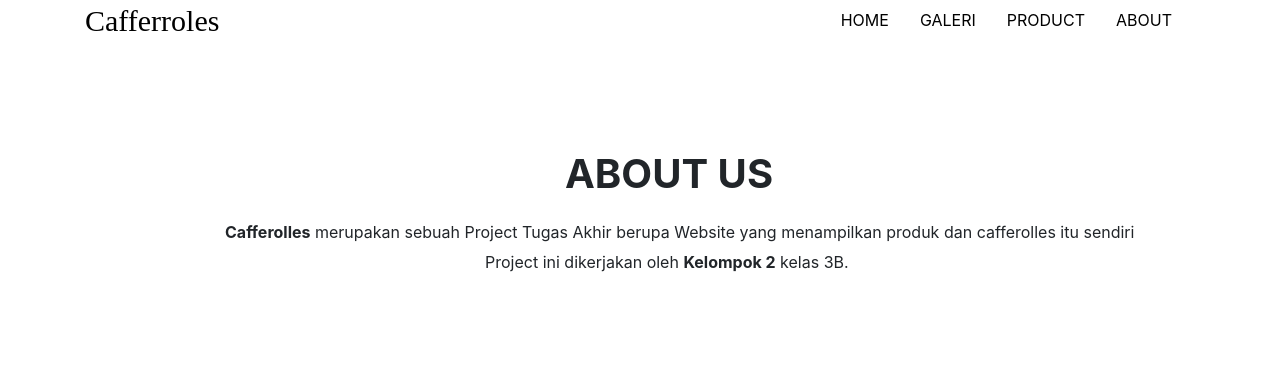
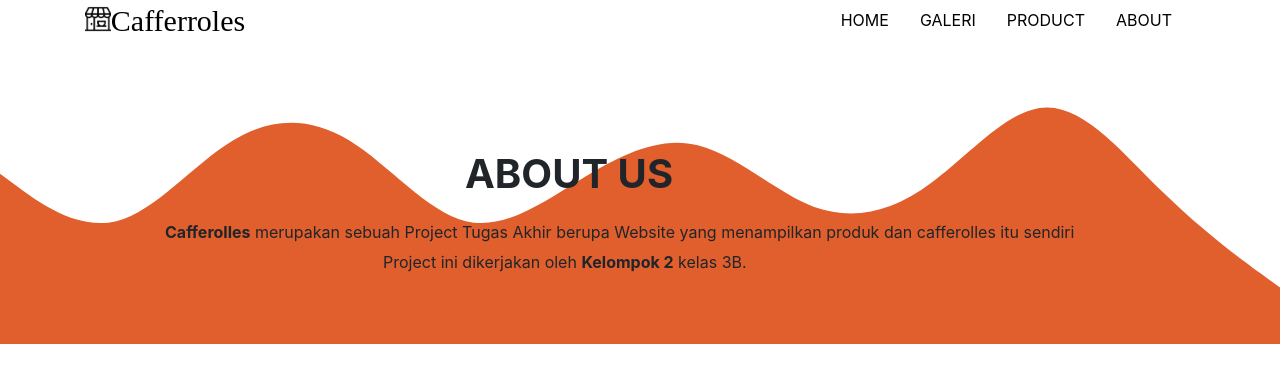
Before and after one commit to Bendfields/cafferolles.io, a PHP site: page /about.php in a window 1280 px wide. Shown: the top 383 px of the page. Run offline with PHP 8.4, Linux system fonts and the light colour scheme; some libraries are stand-ins or nearby versions.

Commit message:
add svg pada about php

```diff
--- a/about.php
+++ b/about.php
@@ -45,7 +45,7 @@
     <!-- navabar -->
     <nav class="navbar navbar-expand-lg navbar-light">
         <div class="container">
-            <a class="navbar-brand" href="/caffeshop/">Cafferroles</a>
+            <a class="navbar-brand" href="/caffeshop/"><img src="../caffeshop/ficture/logo/coffee.png" alt="Logo">Cafferroles</a>
             <button class="navbar-toggler" type="button" data-toggle="collapse" data-target="#navbarNavAltMarkup" aria-controls="navbarNavAltMarkup" aria-expanded="false" aria-label="Toggle navigation">
                 <span class="navbar-toggler-icon"></span>
             </button>
@@ -66,6 +66,9 @@
         <p><span> Cafferolles</span> merupakan sebuah Project Tugas Akhir berupa Website yang menampilkan produk dan cafferolles itu sendiri</p>
         <p class="p2"> Project ini dikerjakan oleh <span> Kelompok 2</span> kelas 3B. </p>
     </div>
+    <svg xmlns="http://www.w3.org/2000/svg" viewBox="0 0 1440 320">
+        <path fill="#e05f2d" fill-opacity="1" d="M0,128L21.8,144C43.6,160,87,192,131,181.3C174.5,171,218,117,262,90.7C305.5,64,349,64,393,90.7C436.4,117,480,171,524,181.3C567.3,192,611,160,655,133.3C698.2,107,742,85,785,96C829.1,107,873,149,916,165.3C960,181,1004,171,1047,138.7C1090.9,107,1135,53,1178,53.3C1221.8,53,1265,107,1309,149.3C1352.7,192,1396,224,1418,240L1440,256L1440,320L1418.2,320C1396.4,320,1353,320,1309,320C1265.5,320,1222,320,1178,320C1134.5,320,1091,320,1047,320C1003.6,320,960,320,916,320C872.7,320,829,320,785,320C741.8,320,698,320,655,320C610.9,320,567,320,524,320C480,320,436,320,393,320C349.1,320,305,320,262,320C218.2,320,175,320,131,320C87.3,320,44,320,22,320L0,320Z"></path>
+    </svg>
 </body>
 
 </html>
--- a/component/css/style.css
+++ b/component/css/style.css
@@ -21,20 +21,20 @@
     font-weight: bold;
     text-transform: uppercase;
     top: 60px;
-    transform: translate(480px, 90px);
+    transform: translate(380px, 90px);
 }
 
 .about p {
     position: absolute;
     top: 60px;
-    transform: translate(140px, 160px);
+    transform: translate(80px, 160px);
 
 }
 
 .about .p2 {
     position: absolute;
     top: 60px;
-    transform: translate(400px, 190px);
+    transform: translate(298px, 190px);
 
 }
 
@@ -68,6 +68,10 @@
     font-size: 30px;
 }
 
+.costumer {
+    position: relative;
+}
+
 .costumer img {
     width: 29%;
     padding: 10px 9px 10px;
@@ -98,13 +102,13 @@
     font-weight: bold;
     text-transform: uppercase;
     top: 60px;
-    transform: translate(480px, 90px);
+    transform: translate(380px, 90px);
 }
 
 .buku-menus p {
     position: absolute;
     top: 60px;
-    transform: translate(330px, 160px);
+    transform: translate(230px, 160px);
 
 }
 
@@ -424,32 +428,12 @@ li {
     font-size: 30px;
 }
 
-
-/* jumbotron */
-/* .jumbotron {
-    background-image: url('/ficture/newback/gritt-zheng-77M4EfAOn-w-unsplash.jpg');
-    background-size: cover;
-    height: 545px;
-    text-align: center;
-    position: relative;
-
-
+.navbar-brand img {
+    max-width: 50px;
+    width: 14%;
+    margin-top: -10px;
 }
 
-.jumbotron .container {
-    z-index: 1;
-    position: relative;
-}
-
-.jumbotron::after {
-    content: '';
-    display: block;
-    width: 100%;
-    height: 0%;
-    background-image: linear-gradient(to top, rgba(0, 0, 0, 1), rgba(0, 0, 0, 0));
-    position: absolute;
-    bottom: o;
-} */
 
 /* panel-info */
 .panel-info {
@@ -620,29 +604,14 @@ li {
 
 
 /* utilty */
-.fa-shopping-cart {
-    font-size: 20px;
-    color: black;
-}
+
 
 .tombol {
     text-transform: uppercase;
     border-radius: 40px;
 }
 
-.jumbotron .display-4 {
-    color: white;
-    margin-top: 140px;
-    font-size: 30px;
-    font-weight: 100;
-    text-shadow: 1px 1px 1px rgb(0, 0, 0, 0, 8);
-    margin-bottom: 6px;
 
-}
-
-.jumbotron .display-4 span {
-    font-weight: 500;
-}
 
 /* button info */
 .botton {
@@ -843,6 +812,7 @@ svg {
     .slide {
         position: relative;
         margin-top: -5px;
+        z-index: 1;
         /* height: 80px;
         width: 100% */
     }
--- a/product1.php
+++ b/product1.php
@@ -45,7 +45,7 @@
     <!-- navabar  -->
     <nav class="navbar navbar-expand-lg navbar-light">
         <div class="container">
-            <a class="navbar-brand" href="/caffeshop/"><img src="../caffeshop/ficture/logo/coffee.png" alt=""> CaffeRolles</a>
+            <a class="navbar-brand" href="/caffeshop/"><img src="../caffeshop/ficture/logo/coffee.png" alt="logo"> CaffeRolles</a>
             <button class="navbar-toggler" type="button" data-toggle="collapse" data-target="#navbarNavAltMarkup" aria-controls="navbarNavAltMarkup" aria-expanded="false" aria-label="Toggle navigation">
                 <span class="navbar-toggler-icon"></span>
             </button>
```
Also changed, not shown: galery.php (+5 -5 lines).
